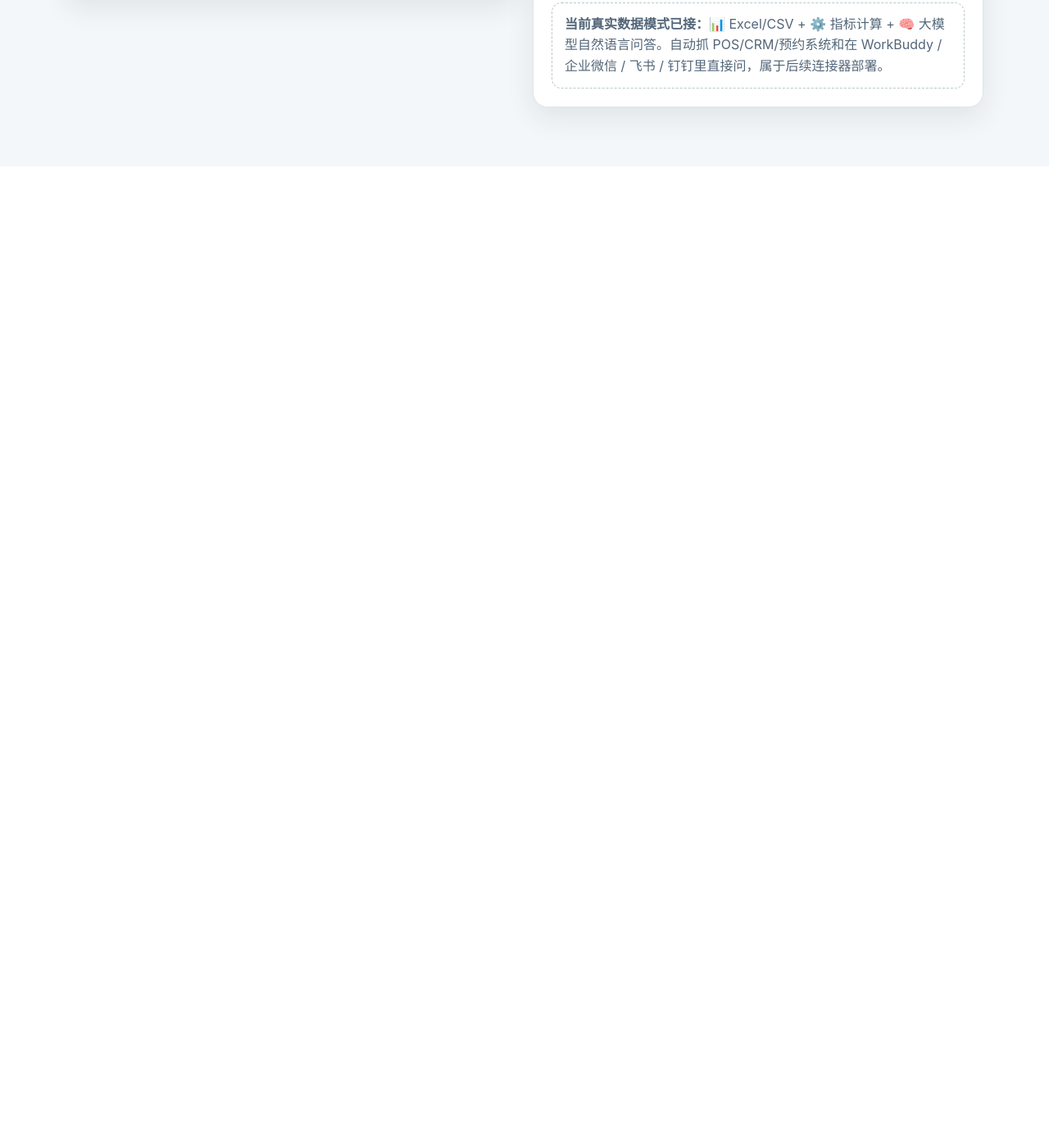
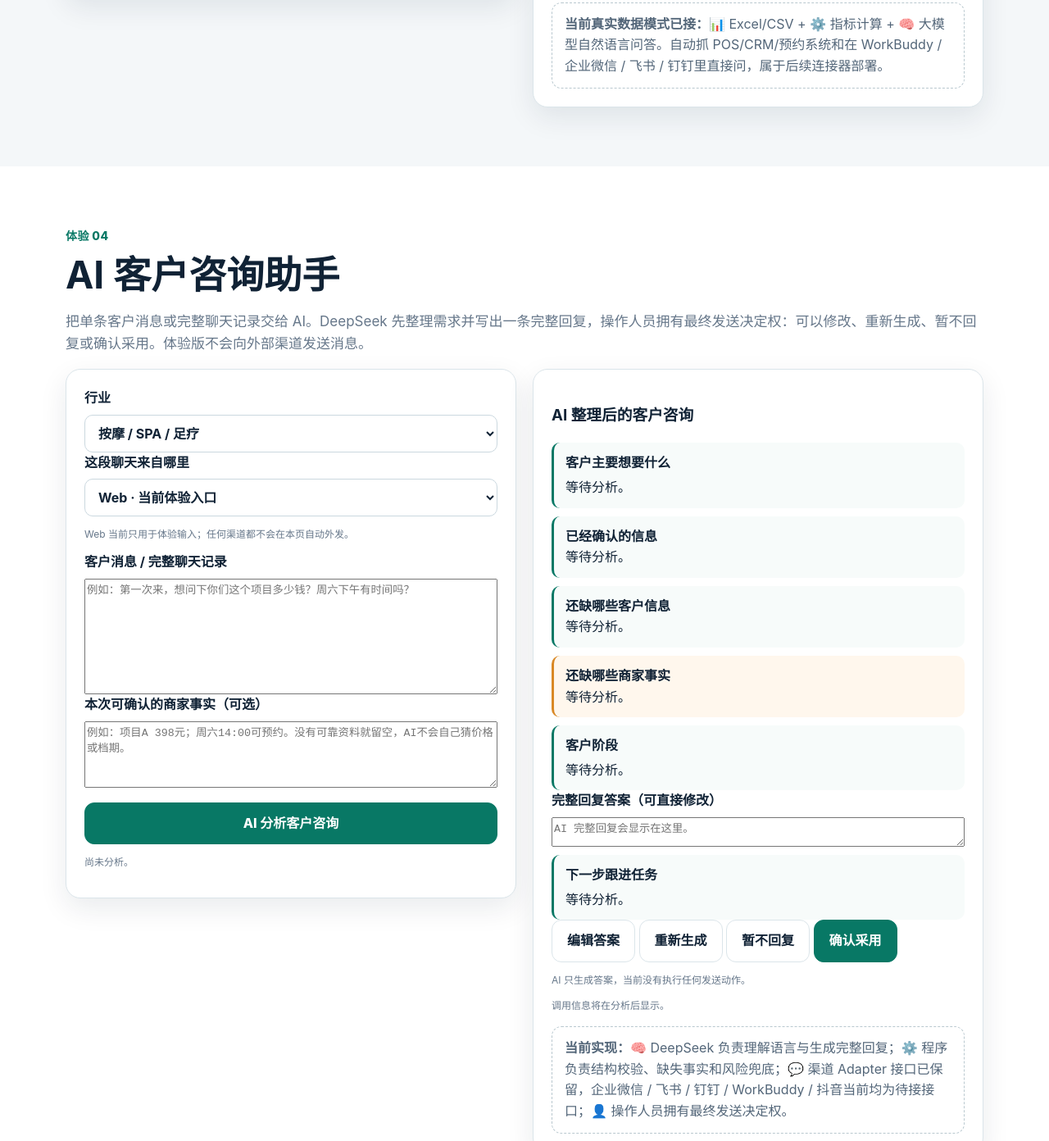
Before and after one commit to xiaoman110197-cyber/zxm, a website: page public/experience/index.html in a window 1280 px wide. Shown: the part 4688-6080 px from the top of the page at 82% size. Before the commit the page ends 4891 px from the top, so only its background shows below. Drawn offline with Linux system fonts and the light colour scheme.

Commit message:
feat: add consultation experience markup

```diff
--- a/public/experience/index.html
+++ b/public/experience/index.html
@@ -196,10 +196,74 @@
         </div>
       </div>
     </section>
+
+    <section class="section" id="consultation">
+      <div class="wrap">
+        <span class="eyebrow">体验 04</span>
+        <h2>AI 客户咨询助手</h2>
+        <p class="lead">把单条客户消息或完整聊天记录交给 AI。DeepSeek 先整理需求并写出一条完整回复，操作人员拥有最终发送决定权：可以修改、重新生成、暂不回复或确认采用。体验版不会向外部渠道发送消息。</p>
+        <div class="two-col">
+          <div class="panel">
+            <label>行业
+              <select id="consultationIndustry">
+                <option value="massage">按摩 / SPA / 足疗</option>
+                <option value="clinic">中医 / 口腔 / 医美</option>
+                <option value="legal">律所 / 咨询 / 保险</option>
+                <option value="home">装修 / 家居 / 汽车服务</option>
+                <option value="other">其他本地服务</option>
+              </select>
+            </label>
+            <label>这段聊天来自哪里
+              <select id="consultationChannel">
+                <option value="web">Web · 当前体验入口</option>
+                <option value="wecom">企业微信 · 待接接口</option>
+                <option value="feishu">飞书 · 待接接口</option>
+                <option value="dingtalk">钉钉 · 待接接口</option>
+                <option value="workbuddy">WorkBuddy · 待接接口</option>
+                <option value="douyin">抖音 · 待接接口</option>
+              </select>
+            </label>
+            <p class="fine-print" id="consultationChannelStatus">Web 当前只用于体验输入；任何渠道都不会在本页自动外发。</p>
+            <label>客户消息 / 完整聊天记录
+              <textarea id="consultationConversation" rows="9" placeholder="例如：第一次来，想问下你们这个项目多少钱？周六下午有时间吗？"></textarea>
+            </label>
+            <label>本次可确认的商家事实（可选）
+              <textarea id="consultationBusinessContext" rows="5" placeholder="例如：项目A 398元；周六14:00可预约。没有可靠资料就留空，AI不会自己猜价格或档期。"></textarea>
+            </label>
+            <button class="button primary wide" id="consultationAnalyze" type="button">AI 分析客户咨询</button>
+            <p class="fine-print" id="consultationStatus">尚未分析。</p>
+          </div>
+
+          <div class="panel result-panel">
+            <h3>AI 整理后的客户咨询</h3>
+            <div class="info-box"><b>客户主要想要什么</b><p id="consultationNeed">等待分析。</p></div>
+            <div class="info-box"><b>已经确认的信息</b><div id="consultationKnown">等待分析。</div></div>
+            <div class="info-box"><b>还缺哪些客户信息</b><div id="consultationMissingCustomer">等待分析。</div></div>
+            <div class="info-box warning"><b>还缺哪些商家事实</b><div id="consultationMissingBusiness">等待分析。</div></div>
+            <div class="info-box"><b>客户阶段</b><p id="consultationStage">等待分析。</p></div>
+            <div class="info-box warning consultation-risk" id="consultationRisk" hidden><b>需要人工 / 专业人员接手</b><p>等待分析。</p></div>
+            <label>完整回复答案（可直接修改）
+              <textarea id="consultationReply" class="consultation-reply" placeholder="AI 完整回复会显示在这里。"></textarea>
+            </label>
+            <div class="info-box"><b>下一步跟进任务</b><p id="consultationTask">等待分析。</p></div>
+            <div class="consultation-actions">
+              <button class="button secondary" id="consultationEdit" type="button" disabled>编辑答案</button>
+              <button class="button secondary" id="consultationRegenerate" type="button" disabled>重新生成</button>
+              <button class="button secondary" id="consultationHold" type="button" disabled>暂不回复</button>
+              <button class="button primary" id="consultationApprove" type="button" disabled>确认采用</button>
+            </div>
+            <p id="consultationDecision" class="fine-print">AI 只生成答案，当前没有执行任何发送动作。</p>
+            <p id="consultationTrace" class="fine-print">调用信息将在分析后显示。</p>
+            <div class="deployment-note"><b>当前实现：</b>🧠 DeepSeek 负责理解语言与生成完整回复；⚙️ 程序负责结构校验、缺失事实和风险兜底；💬 渠道 Adapter 接口已保留，企业微信 / 飞书 / 钉钉 / WorkBuddy / 抖音当前均为待接接口；👤 操作人员拥有最终发送决定权。</div>
+          </div>
+        </div>
+      </div>
+    </section>
   </main>
 
   <script type="module" src="/experience/trace.js"></script>
   <script type="module" src="/experience/app.js"></script>
   <script type="module" src="/experience/v7.js"></script>
+  <script type="module" src="/experience/consultation.js"></script>
 </body>
 </html>
```
